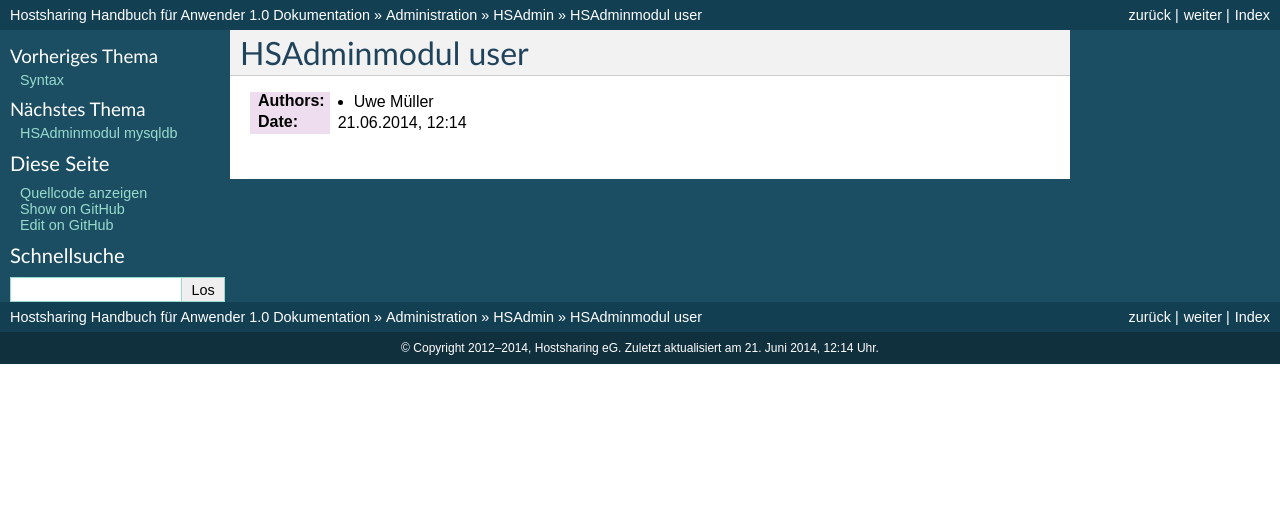
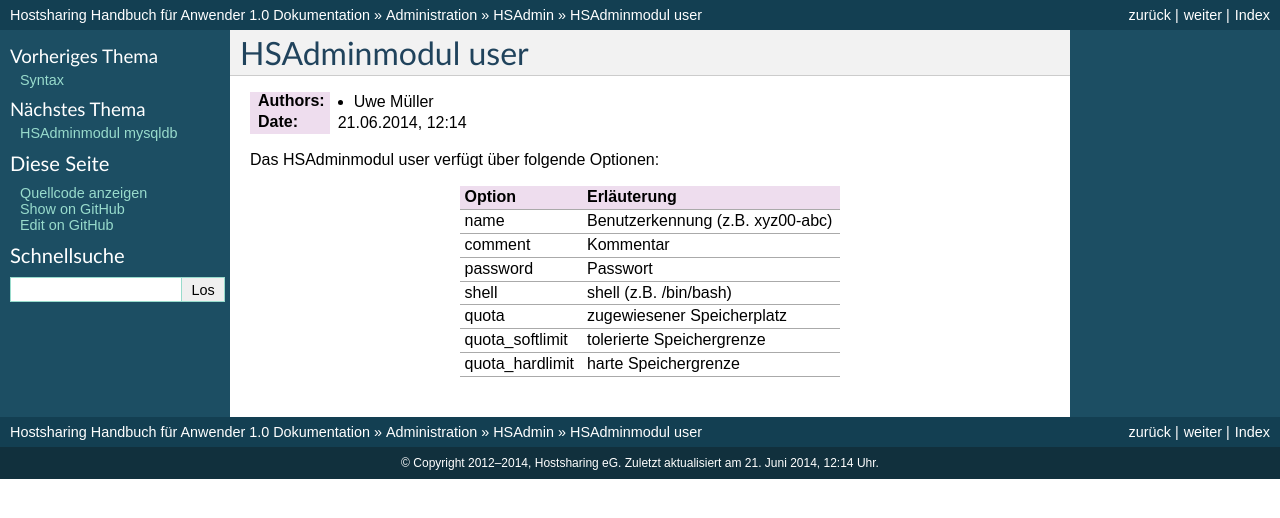
Before and after one commit to hostsharing/hs.docs.users, a Sphinx documentation site: the page built from source/administration/hsadmin/user.rst, in a window 1280 px wide. Shown: the top 518 px of the page. Built offline with Sphinx 7.4.7, drawn with Linux system fonts in a browser that asks for light colours; pages that are not in the unit, such as notebooks, are missing from menus.

Commit message:
add intial content

```diff
--- a/source/administration/hsadmin/user.rst
+++ b/source/administration/hsadmin/user.rst
@@ -8,3 +8,24 @@
 :Authors: - Uwe Müller
 
 :Date: |date|, |time|
+
+
+Das HSAdminmodul user verfügt über folgende Optionen:
+
++--------------------+----------------------------------+
+| Option             | Erläuterung                      |
++====================+==================================+
+| name               | Benutzerkennung (z.B. xyz00-abc) |
++--------------------+----------------------------------+
+| comment            | Kommentar                        |
++--------------------+----------------------------------+
+| password           | Passwort                         |
++--------------------+----------------------------------+
+| shell              | shell (z.B. /bin/bash)           |
++--------------------+----------------------------------+
+| quota              | zugewiesener Speicherplatz       |
++--------------------+----------------------------------+
+| quota_softlimit    | tolerierte Speichergrenze        |
++--------------------+----------------------------------+
+| quota_hardlimit    | harte Speichergrenze             |
++--------------------+----------------------------------+
```
